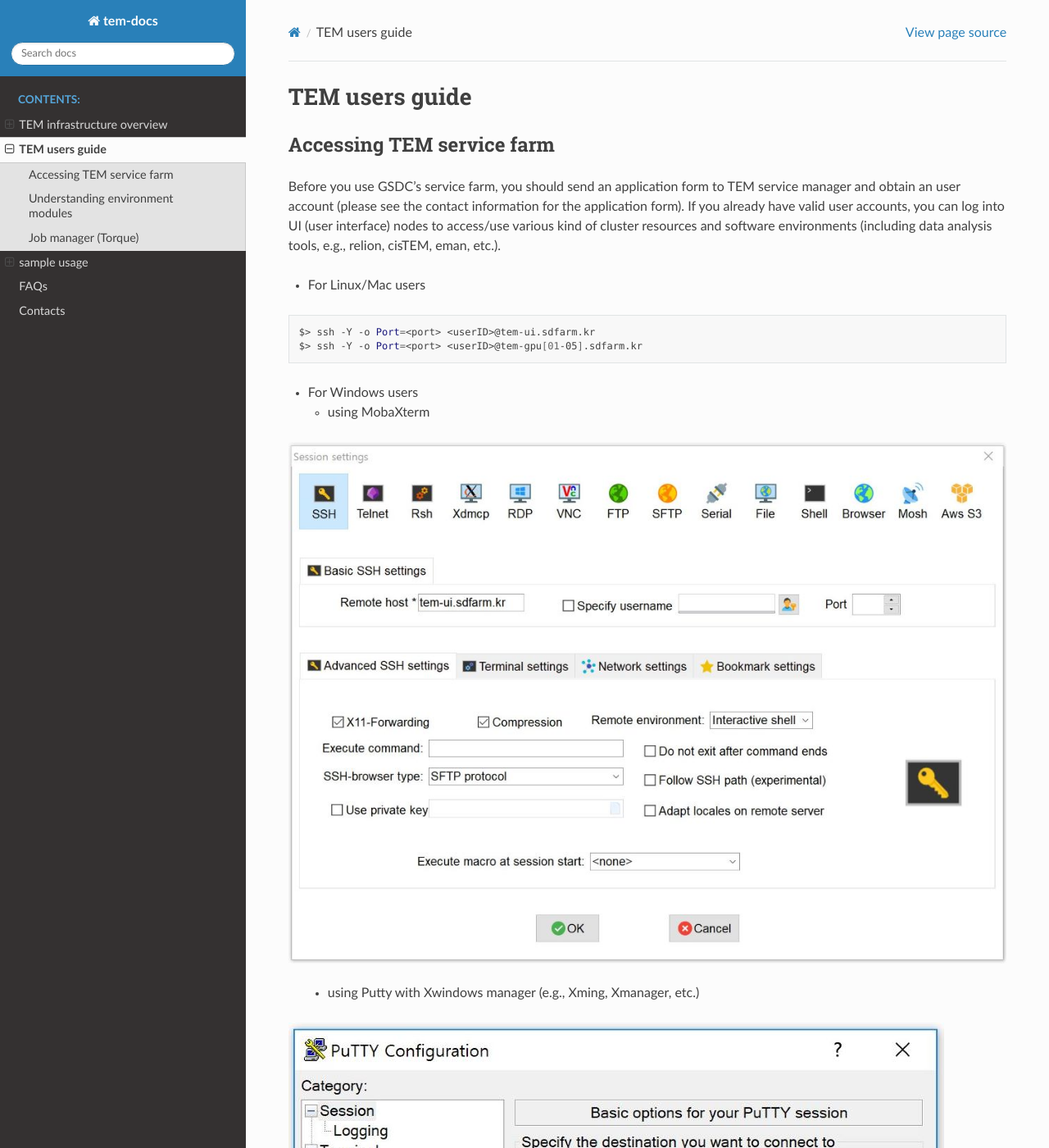
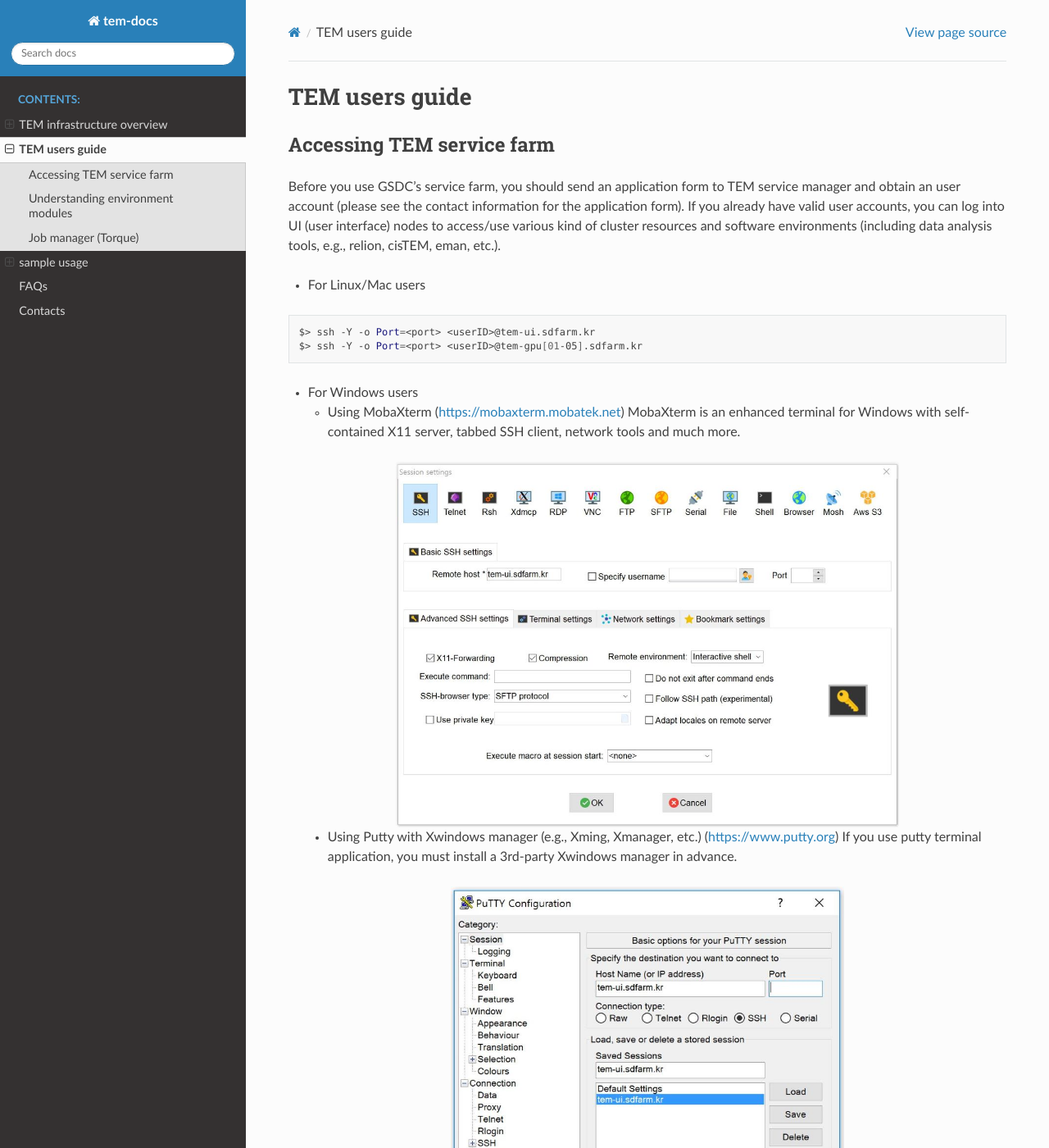
Before and after one commit to junglok/tem-docs, a Sphinx documentation site: the page built from docs/guide.rst, in a window 1280 px wide and 1400 px high. Shown: the whole window at 82% size. Built offline with Sphinx 7.4.7 and the Read the Docs theme 2.0.0, drawn with Linux system fonts in a browser that asks for light colours.

Commit message:
first commit

```diff
--- a/docs/guide.rst
+++ b/docs/guide.rst
@@ -15,18 +15,25 @@
 
 * For Windows users
 
-  * using MobaXterm
+  * Using MobaXterm (https://mobaxterm.mobatek.net)
+    MobaXterm is an enhanced terminal for Windows with self-contained X11 server, tabbed SSH client, network tools and much more.
 
 .. image:: images/mobaxterm_resized.JPG
-
+    :scale: 60 %
+    :align: center
 
 ..
 
-  * using Putty with Xwindows manager (e.g., Xming, Xmanager, etc.)
+  * Using Putty with Xwindows manager (e.g., Xming, Xmanager, etc.) (https://www.putty.org)
+    If you use putty terminal application, you must install a 3rd-party Xwindows manager in advance.
 
 .. image:: images/putty-1_resized.JPG
+    :scale: 60 %
+    :align: center
 
 .. image:: images/putty-2_resized.JPG
+    :scale: 60 %
+    :align: center
 
 
 
--- a/docs/infra.rst
+++ b/docs/infra.rst
@@ -38,7 +38,7 @@
 +--------------+-----------------------------+---------------------------------------------------------------------------+-----------------+
 | Storage      | Dell EMC Isilon NAS         | Network attached storage 700 TB                                                             |
 +--------------+-----------------------------+---------------------------------------------------------------------------+-----------------+
-| Total                                      | --                                                                                          |
+| Total                                      |                                                                                             |
 +--------------+-----------------------------+---------------------------------------------------------------------------+-----------------+
 
 Cluster management softwares
```
